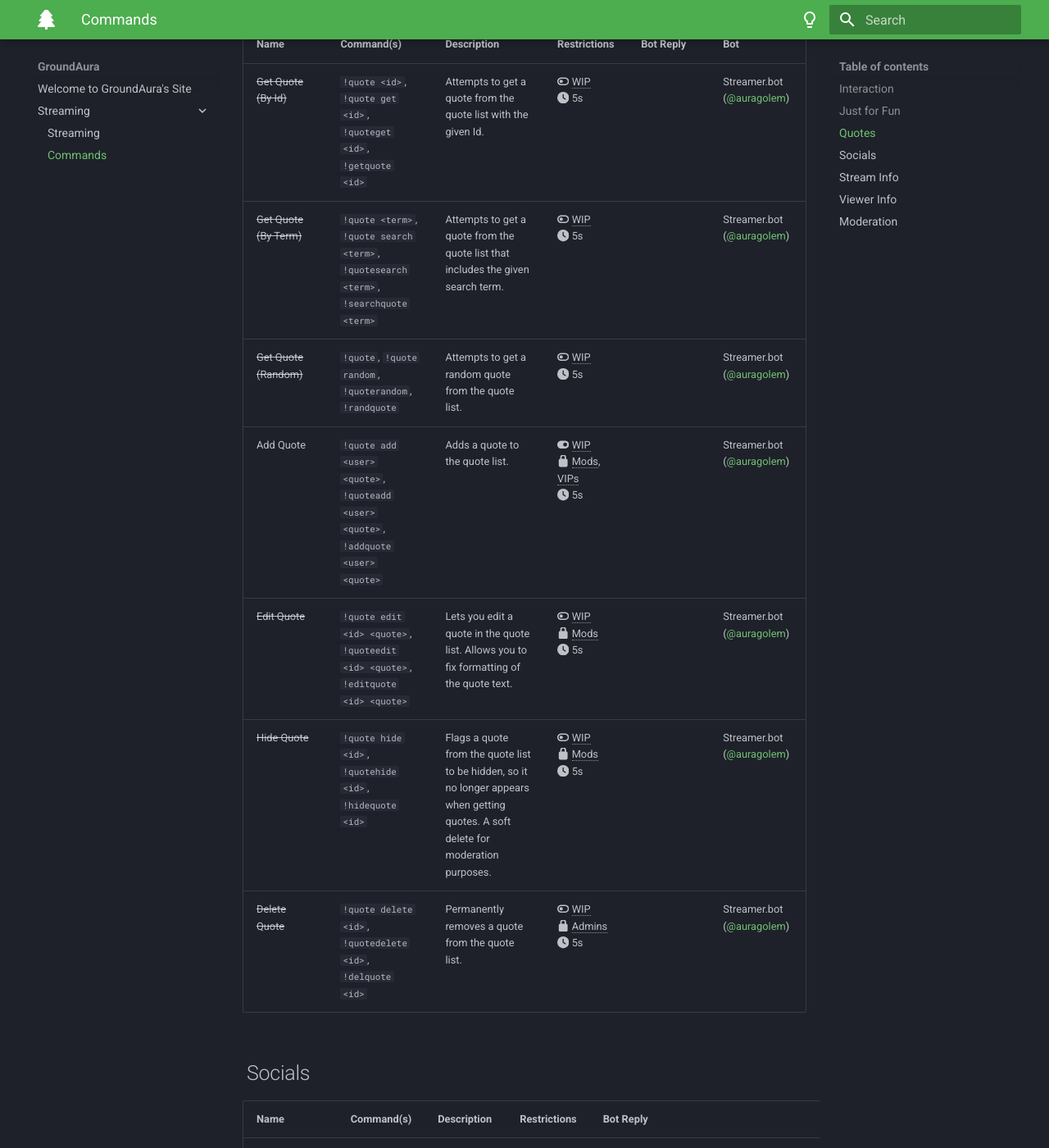
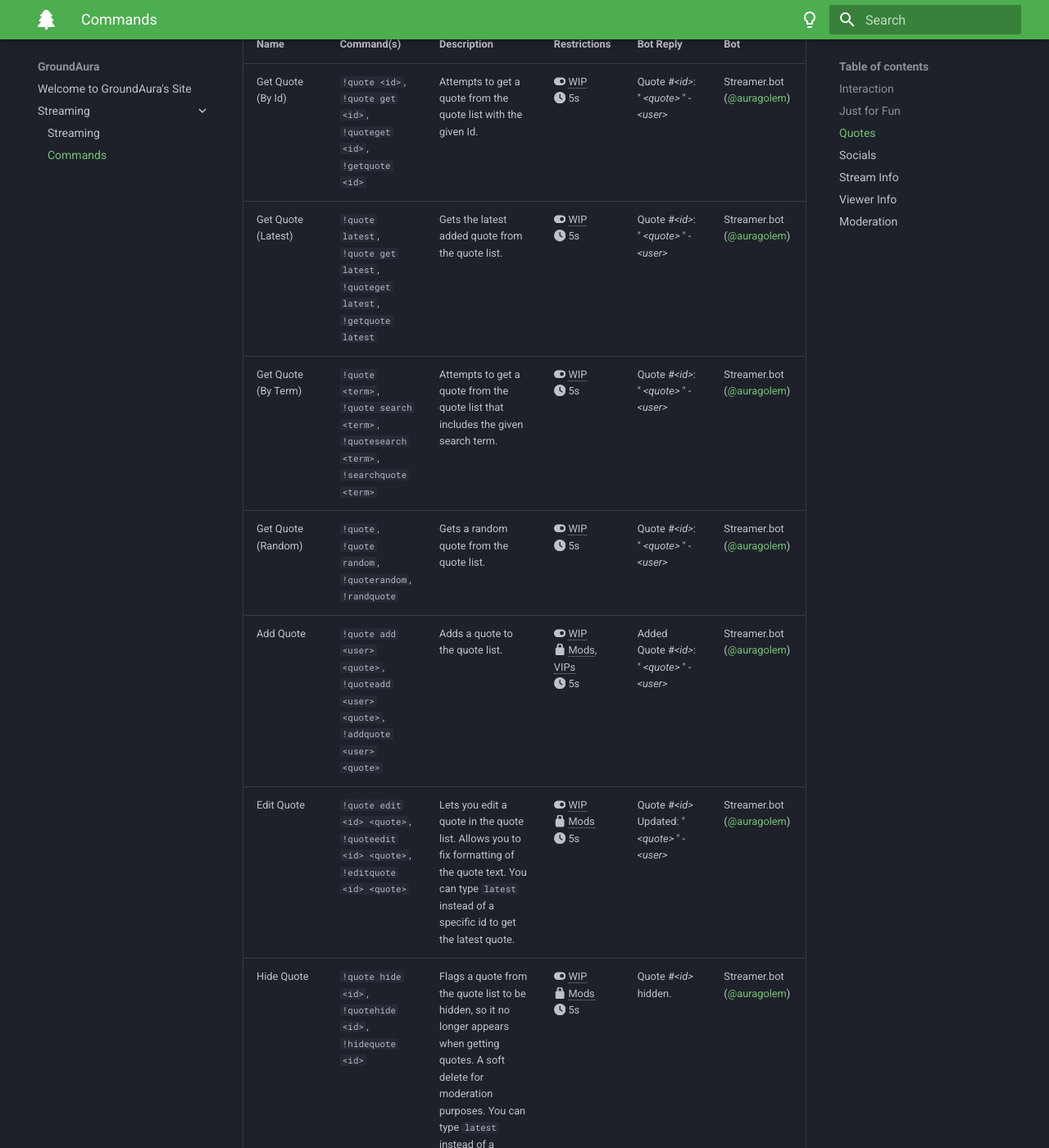
Before and after one commit to GroundAura/groundaura.github.io, an MkDocs documentation site: the page built from docs/streaming/commands.md, in a window 1280 px wide and 1400 px high, scrolled down 1714 px. Shown: the whole window at 82% size. Built offline with MkDocs 1.6.1 and Material for MkDocs 9.7.7, drawn with Linux system fonts in a browser that asks for light colours; some of the changed text lies outside the part shown.

Commit message:
update stream commands

```diff
--- a/docs/streaming/commands.md
+++ b/docs/streaming/commands.md
@@ -29,15 +29,17 @@ StreamElements commands can also be found on my [StreamElements profile page](ht
 
 ## Quotes
 
-| Name                    | Command(s)                                                                                                                                                                                                                                     | Description                                                                                                                         | Restrictions                                                                                                                                                                        | Bot Reply | Bot                                                          |
-| ----------------------- | ---------------------------------------------------------------------------------------------------------------------------------------------------------------------------------------------------------------------------------------------- | ----------------------------------------------------------------------------------------------------------------------------------- | ----------------------------------------------------------------------------------------------------------------------------------------------------------------------------------- | --------- | ------------------------------------------------------------ |
-| ~~Get Quote (By Id)~~   | `!quote <id>`{ data-clipboard-text="!quote " },  `!quote get <id>`{ data-clipboard-text="!quote get " }, `!quoteget <id>`{ data-clipboard-text="!quoteget " },  `!getquote <id>`{ data-clipboard-text="!getquote " }                           | Attempts to get a quote from the quote list with the given Id.                                                                      | :fontawesome-solid-toggle-off:{ title="Disabled" } WIP<br>:fontawesome-solid-clock:{ title="Global Cooldown" } 5s                                                                   |           | Streamer.bot ([@auragolem](https://www.twitch.tv/auragolem)) |
-| ~~Get Quote (By Term)~~ | `!quote <term>`{ data-clipboard-text="!quote " },  `!quote search <term>`{ data-clipboard-text="!quote search " }, `!quotesearch <term>`{ data-clipboard-text="!quotesearch " },  `!searchquote <term>`{ data-clipboard-text="!searchquote " } | Attempts to get a quote from the quote list that includes the given search term.                                                    | :fontawesome-solid-toggle-off:{ title="Disabled" } WIP<br>:fontawesome-solid-clock:{ title="Global Cooldown" } 5s                                                                   |           | Streamer.bot ([@auragolem](https://www.twitch.tv/auragolem)) |
-| ~~Get Quote (Random)~~  | `!quote`{ data-clipboard-text="!quote" }, `!quote random`{ data-clipboard-text="!quote random" }, `!quoterandom`{ data-clipboard-text="!quoterandom" }, `!randquote`{ data-clipboard-text="!randquote" }                                       | Attempts to get a random quote from the quote list.                                                                                 | :fontawesome-solid-toggle-off:{ title="Disabled" } WIP<br>:fontawesome-solid-clock:{ title="Global Cooldown" } 5s                                                                   |           | Streamer.bot ([@auragolem](https://www.twitch.tv/auragolem)) |
-| Add Quote               | `!quote add <user> <quote>`{ data-clipboard-text="!quote add " }, `!quoteadd <user> <quote>`{ data-clipboard-text="!quoteadd " }, `!addquote <user> <quote>`{ data-clipboard-text="!addquote " }                                               | Adds a quote to the quote list.                                                                                                     | :fontawesome-solid-toggle-on:{ title="Enabled" } WIP<br>:fontawesome-solid-lock:{ title="User Restrictions" } Mods, VIPs<br>:fontawesome-solid-clock:{ title="Global Cooldown" } 5s |           | Streamer.bot ([@auragolem](https://www.twitch.tv/auragolem)) |
-| ~~Edit Quote~~          | `!quote edit <id> <quote>`{ data-clipboard-text="!quote edit " }, `!quoteedit <id> <quote>`{ data-clipboard-text="!quoteedit " }, `!editquote <id> <quote>`{ data-clipboard-text="!editquote " }                                               | Lets you edit a quote in the quote list. Allows you to fix formatting of the quote text.                                            | :fontawesome-solid-toggle-off:{ title="Disabled" } WIP<br>:fontawesome-solid-lock:{ title="User Restrictions" } Mods<br>:fontawesome-solid-clock:{ title="Global Cooldown" } 5s     |           | Streamer.bot ([@auragolem](https://www.twitch.tv/auragolem)) |
-| ~~Hide Quote~~          | `!quote hide <id>`{ data-clipboard-text="!quote hide " }, `!quotehide <id>`{ data-clipboard-text="!quotehide " }, `!hidequote <id>`{ data-clipboard-text="!hidequote " }                                                                       | Flags a quote from the quote list to be hidden, so it no longer appears when getting quotes. A soft delete for moderation purposes. | :fontawesome-solid-toggle-off:{ title="Disabled" } WIP<br>:fontawesome-solid-lock:{ title="User Restrictions" } Mods<br>:fontawesome-solid-clock:{ title="Global Cooldown" } 5s     |           | Streamer.bot ([@auragolem](https://www.twitch.tv/auragolem)) |
-| ~~Delete Quote~~        | `!quote delete <id>`{ data-clipboard-text="!quote delete " }, `!quotedelete <id>`{ data-clipboard-text="!quotedelete " }, `!delquote <id>`{ data-clipboard-text="!delquote " }                                                                 | Permanently removes a quote from the quote list.                                                                                    | :fontawesome-solid-toggle-off:{ title="Disabled" } WIP<br>:fontawesome-solid-lock:{ title="User Restrictions" } Admins<br>:fontawesome-solid-clock:{ title="Global Cooldown" } 5s   |           | Streamer.bot ([@auragolem](https://www.twitch.tv/auragolem)) |
+| Name                | Command(s)                                                                                                                                                                                                                                           | Description                                                                                                                                                                                                 | Restrictions                                                                                                                                                                        | Bot Reply                                          | Bot                                                          |
+| ------------------- | ---------------------------------------------------------------------------------------------------------------------------------------------------------------------------------------------------------------------------------------------------- | ----------------------------------------------------------------------------------------------------------------------------------------------------------------------------------------------------------- | ----------------------------------------------------------------------------------------------------------------------------------------------------------------------------------- | -------------------------------------------------- | ------------------------------------------------------------ |
+| Get Quote (By Id)   | `!quote <id>`{ data-clipboard-text="!quote " },  `!quote get <id>`{ data-clipboard-text="!quote get " }, `!quoteget <id>`{ data-clipboard-text="!quoteget " },  `!getquote <id>`{ data-clipboard-text="!getquote " }                                 | Attempts to get a quote from the quote list with the given Id.                                                                                                                                              | :fontawesome-solid-toggle-on:{ title="Enabled" } WIP<br>:fontawesome-solid-clock:{ title="Global Cooldown" } 5s                                                                     | Quote #*<id\>*: " *<quote\>* " - *<user\>*         | Streamer.bot ([@auragolem](https://www.twitch.tv/auragolem)) |
+| Get Quote (Latest)  | `!quote latest`{ data-clipboard-text="!quote latest" },  `!quote get latest`{ data-clipboard-text="!quote get latest" }, `!quoteget latest`{ data-clipboard-text="!quoteget latest" },  `!getquote latest`{ data-clipboard-text="!getquote latest" } | Gets the latest added quote from the quote list.                                                                                                                                                            | :fontawesome-solid-toggle-on:{ title="Enabled" } WIP<br>:fontawesome-solid-clock:{ title="Global Cooldown" } 5s                                                                     | Quote #*<id\>*: " *<quote\>* " - *<user\>*         | Streamer.bot ([@auragolem](https://www.twitch.tv/auragolem)) |
+| Get Quote (By Term) | `!quote <term>`{ data-clipboard-text="!quote " },  `!quote search <term>`{ data-clipboard-text="!quote search " }, `!quotesearch <term>`{ data-clipboard-text="!quotesearch " },  `!searchquote <term>`{ data-clipboard-text="!searchquote " }       | Attempts to get a quote from the quote list that includes the given search term.                                                                                                                            | :fontawesome-solid-toggle-on:{ title="Enabled" } WIP<br>:fontawesome-solid-clock:{ title="Global Cooldown" } 5s                                                                     | Quote #*<id\>*: " *<quote\>* " - *<user\>*         | Streamer.bot ([@auragolem](https://www.twitch.tv/auragolem)) |
+| Get Quote (Random)  | `!quote`{ data-clipboard-text="!quote" }, `!quote random`{ data-clipboard-text="!quote random" }, `!quoterandom`{ data-clipboard-text="!quoterandom" }, `!randquote`{ data-clipboard-text="!randquote" }                                             | Gets a random quote from the quote list.                                                                                                                                                                    | :fontawesome-solid-toggle-on:{ title="Enabled" } WIP<br>:fontawesome-solid-clock:{ title="Global Cooldown" } 5s                                                                     | Quote #*<id\>*: " *<quote\>* " - *<user\>*         | Streamer.bot ([@auragolem](https://www.twitch.tv/auragolem)) |
+| Add Quote           | `!quote add <user> <quote>`{ data-clipboard-text="!quote add " }, `!quoteadd <user> <quote>`{ data-clipboard-text="!quoteadd " }, `!addquote <user> <quote>`{ data-clipboard-text="!addquote " }                                                     | Adds a quote to the quote list.                                                                                                                                                                             | :fontawesome-solid-toggle-on:{ title="Enabled" } WIP<br>:fontawesome-solid-lock:{ title="User Restrictions" } Mods, VIPs<br>:fontawesome-solid-clock:{ title="Global Cooldown" } 5s | Added Quote #*<id\>*: " *<quote\>* " - *<user\>*   | Streamer.bot ([@auragolem](https://www.twitch.tv/auragolem)) |
+| Edit Quote          | `!quote edit <id> <quote>`{ data-clipboard-text="!quote edit " }, `!quoteedit <id> <quote>`{ data-clipboard-text="!quoteedit " }, `!editquote <id> <quote>`{ data-clipboard-text="!editquote " }                                                     | Lets you edit a quote in the quote list. Allows you to fix formatting of the quote text. You can type `latest` instead of a specific id to get the latest quote.                                            | :fontawesome-solid-toggle-on:{ title="Enabled" } WIP<br>:fontawesome-solid-lock:{ title="User Restrictions" } Mods<br>:fontawesome-solid-clock:{ title="Global Cooldown" } 5s       | Quote #*<id\>* Updated: " *<quote\>* " - *<user\>* | Streamer.bot ([@auragolem](https://www.twitch.tv/auragolem)) |
+| Hide Quote          | `!quote hide <id>`{ data-clipboard-text="!quote hide " }, `!quotehide <id>`{ data-clipboard-text="!quotehide " }, `!hidequote <id>`{ data-clipboard-text="!hidequote " }                                                                             | Flags a quote from the quote list to be hidden, so it no longer appears when getting quotes. A soft delete for moderation purposes. You can type `latest` instead of a specific id to get the latest quote. | :fontawesome-solid-toggle-on:{ title="Enabled" } WIP<br>:fontawesome-solid-lock:{ title="User Restrictions" } Mods<br>:fontawesome-solid-clock:{ title="Global Cooldown" } 5s       | Quote #*<id\>* hidden.                             | Streamer.bot ([@auragolem](https://www.twitch.tv/auragolem)) |
+| Delete Quote        | `!quote delete <id>`{ data-clipboard-text="!quote delete " }, `!quotedelete <id>`{ data-clipboard-text="!quotedelete " }, `!delquote <id>`{ data-clipboard-text="!delquote " }                                                                       | Permanently removes a quote from the quote list. You can type `latest` instead of a specific id to get the latest quote.                                                                                    | :fontawesome-solid-toggle-on:{ title="Enabled" } WIP<br>:fontawesome-solid-lock:{ title="User Restrictions" } Admins<br>:fontawesome-solid-clock:{ title="Global Cooldown" } 5s     | Quote #*<id\>* removed.                            | Streamer.bot ([@auragolem](https://www.twitch.tv/auragolem)) |
+| ~~Quote List~~      | `!quotes`{ data-clipboard-text="!quotes" }, `!quotelist`{ data-clipboard-text="!quotelist" }                                                                                                                                                         | Posts a link to a list of the streamer's quotes.                                                                                                                                                            | :fontawesome-solid-toggle-off:{ title="Disabled" } WIP                                                                                                                              | Public quote list is still WIP                     | Streamer.bot ([@auragolem](https://www.twitch.tv/auragolem)) |
 
 ## Socials
 
```
